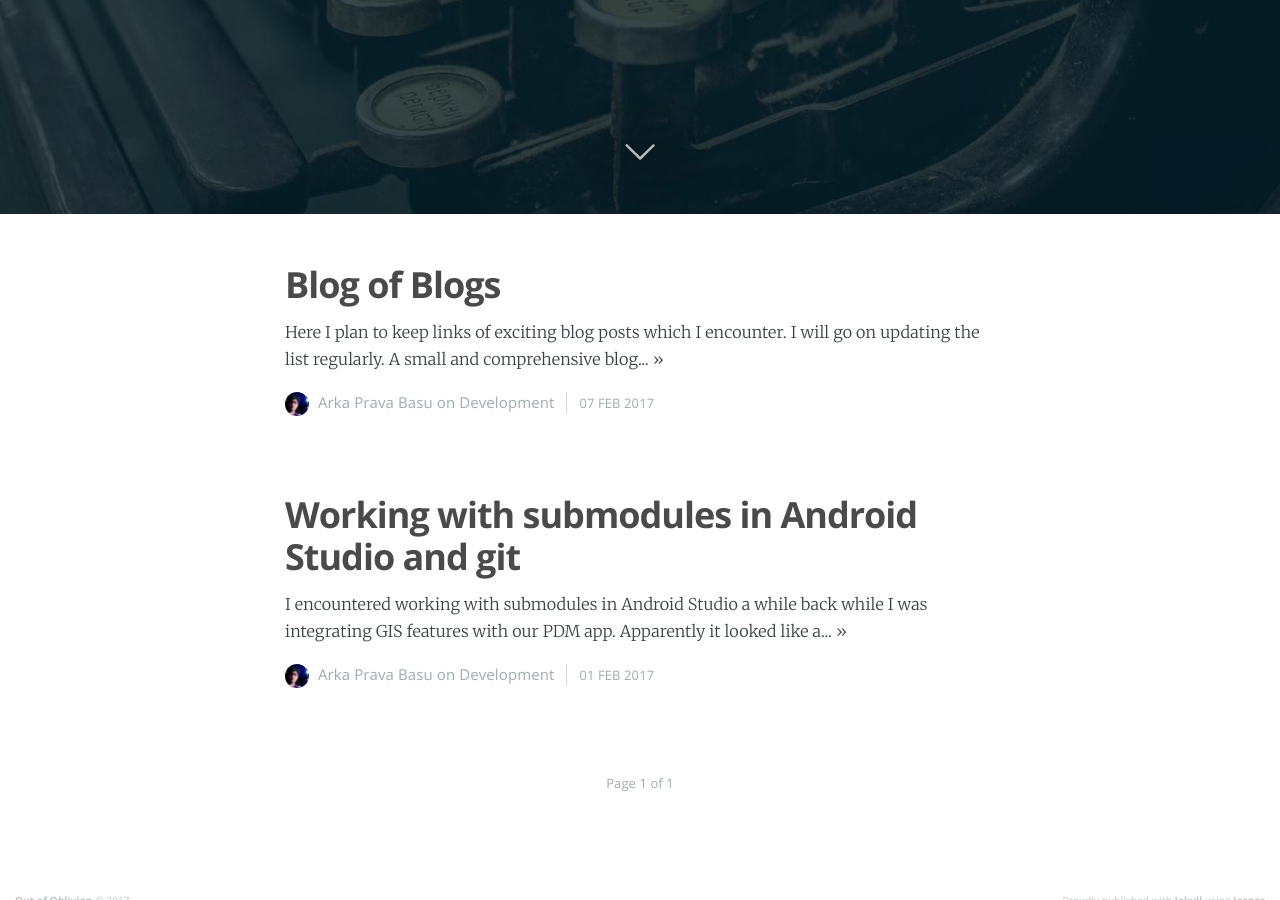
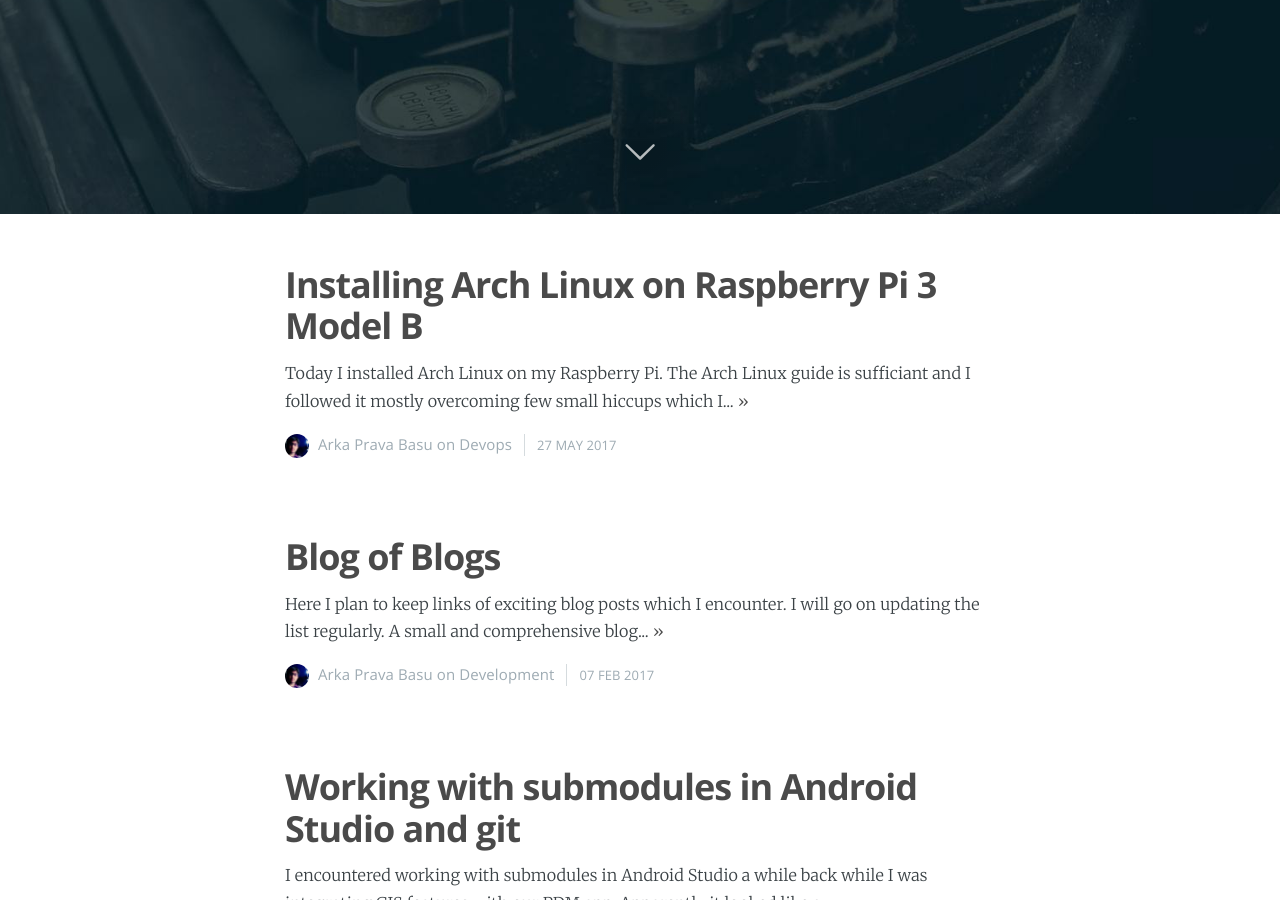
Before and after one commit to archie94/blogs, a Jekyll site: the page built from index.html, in a window 1280 px wide and 900 px high, scrolled down 686 px. Built offline with Jekyll 4.4.1, drawn with Linux system fonts in a browser that asks for light colours; nearby versions of some CDN libraries; the list of posts is cut into pages by our own code; some of the changed lines change nothing that is shown.

Commit message:
Arch linux on raspberry pi 3
Signed-off-by: Arka Prava Basu <arkaprava94@gmail.com>

```diff
--- /dev/null
+++ b/_posts/2017-05-27-install-arch-linux-on-raspberry-pi3-model-b.md
@@ -0,0 +1,108 @@
+---
+layout: post
+cover: 'assets/images/cover9.jpg'
+title: Installing Arch Linux on Raspberry Pi 3 Model B
+date:   2017-05-27 00:00:00
+tags: DevOps
+subclass: 'post tag-fiction'
+categories: 'casper'
+navigation: True
+logo: 'assets/images/home.png'
+---
+
+Today I installed [Arch Linux](https://www.archlinux.org/) on my [Raspberry Pi](https://www.raspberrypi.org/products/raspberry-pi-3-model-b/). The [Arch Linux guide](https://archlinuxarm.org/platforms/armv8/broadcom/raspberry-pi-3) is sufficiant and I followed it mostly overcoming few small hiccups which I plan on documenting here.
+
+The general procedure is to take up a Micro SD card and write the preferred OS in it. Put the card in your pi, apply power, connect ethernet and you are good to go!
+
+#####Step 1
+The first step is to partition the SD card. We will create two partions in our SD card. After inserting the SD card in your computer find out its name in your computer. If your card is named as /dev/sd**X** you can easily follow the arch guide. In my Ubuntu 14.04 system (yeah I know thats old!) it was identified as /dev/mmcblk0p1. This was the minor hiccup I referred above. What it means is that the mmc sub-system of my computer has registered the device in its well known format `mmcblkXpY`.
+
+- Each mmc device registered withing the Linux kernel receives it own mmc device number **X**.
+- Each partition on a particular device receives it own number **Y**.More about this [here](https://stackoverflow.com/a/21752229/5285588)
+
+So just to make things clear when I do ``df`` I have
+
+		Filesystem     1K-blocks      Used Available Use% Mounted on
+		/dev/mmcblk0p1  15541408         8  15541400   1% /media/arka/5E95-21CD
+
+And on `lsblk` I get
+
+		NAME        MAJ:MIN RM   SIZE RO TYPE MOUNTPOINT
+		mmcblk0     179:0    0  14.9G  0 disk
+		└─mmcblk0p1 179:1    0  14.9G  0 part /media/arka/5E95-21CD
+
+First umount the device
+
+		umount /dev/mmcblk0p1
+
+Now we have to create partition in this SD card. Start fdisk to partion:
+
+		fdisk /dev/mmcblk0
+
+Delete old partions and create new one at fdisk prompt:
+
+- Type **o**. This will clear out any partitions on the drive.
+- Type **p** to list partitions. There should be no partitions left.
+- Type **n**, then **p** for primary, **1** for the first partition on the drive, press *ENTER* to accept the default first sector, then type **+100M** for the last sector.
+- Type **t**, then **c** to set the first partition to type W95 FAT32 (LBA).
+- Type **n**, then **p** for primary, **2** for the second partition on the drive, and then press *ENTER* twice to accept the default first and last sector.
+- Write the partition table and exit by typing **w**.
+
+After this if you do `lsblk` you should have something like:
+
+		NAME        MAJ:MIN RM   SIZE RO TYPE MOUNTPOINT
+		mmcblk0     179:0    0  14.9G  0 disk
+		├─mmcblk0p1 179:1    0   100M  0 part
+		└─mmcblk0p2 179:2    0  14.8G  0 part
+
+#####Step 2
+Now we have create and mount FAT filesystem in partion 1:
+
+		mkfs.vfat /dev/mmcblk0p1
+		mkdir boot
+		mount /dev/mmcblk0p1 boot
+
+#####Step 3
+Similarly create and mount ext4filesystem in partition 2:
+
+		mkfs.ext4 /dev/mmcblk0p2
+		mkdir root
+		mount /dev/mmcblk0p2 root
+
+#####Step 4
+Download and extract the root filesystem (as root, not via sudo):
+
+		wget http://os.archlinuxarm.org/os/ArchLinuxARM-rpi-2-latest.tar.gz
+		bsdtar -xpf ArchLinuxARM-rpi-2-latest.tar.gz -C root
+		sync
+
+#####Step 5
+Move boot files to the first partition:
+
+		mv root/boot/* boot
+
+#####Step 6
+Unmount the two partitions:
+
+		umount boot root
+
+#####Step 7
+Insert SD card in Raspberry Pi 3 , connect ethernet and apply power. We can connect to a monitor via HDMI cable and add a USB mouse and keyboard to get started. Better still use SSH to have remote access. Find out the IP of your Pi (via nmap, etc.) and then :
+
+		ssh alarm@192.168.0.101
+		alarm@192.168.0.101's password:
+		Welcome to Arch Linux ARM
+
+     	Website: http://archlinuxarm.org
+       	    Forum: http://archlinuxarm.org/forum
+                  IRC: #archlinux-arm on irc.Freenode.net
+		Last login: Sat May 27 13:37:59 2017 from 192.168.0.106
+		[alarm@alarmpi ~]$ pwd
+		/home/alarm
+		[alarm@alarmpi ~]$
+
+- Login as the default user *alarm* with the password *alarm*.
+- The default root password is *root*.
+
+*****
+The procedure was simple, credits goes mostly to the well written arch guide. After meddling with the Pi soon you will find sudo is not installed! Hopefully I will get to document that in the future!
--- a/index.html
+++ b/index.html
@@ -1,6 +1,6 @@
 ---
 layout: default
-title: Finding The Way Home
+title: Out Of Oblivion
 cover: 'assets/images/cover1.jpg'
 class: 'home-template'
 navigation: True
```
